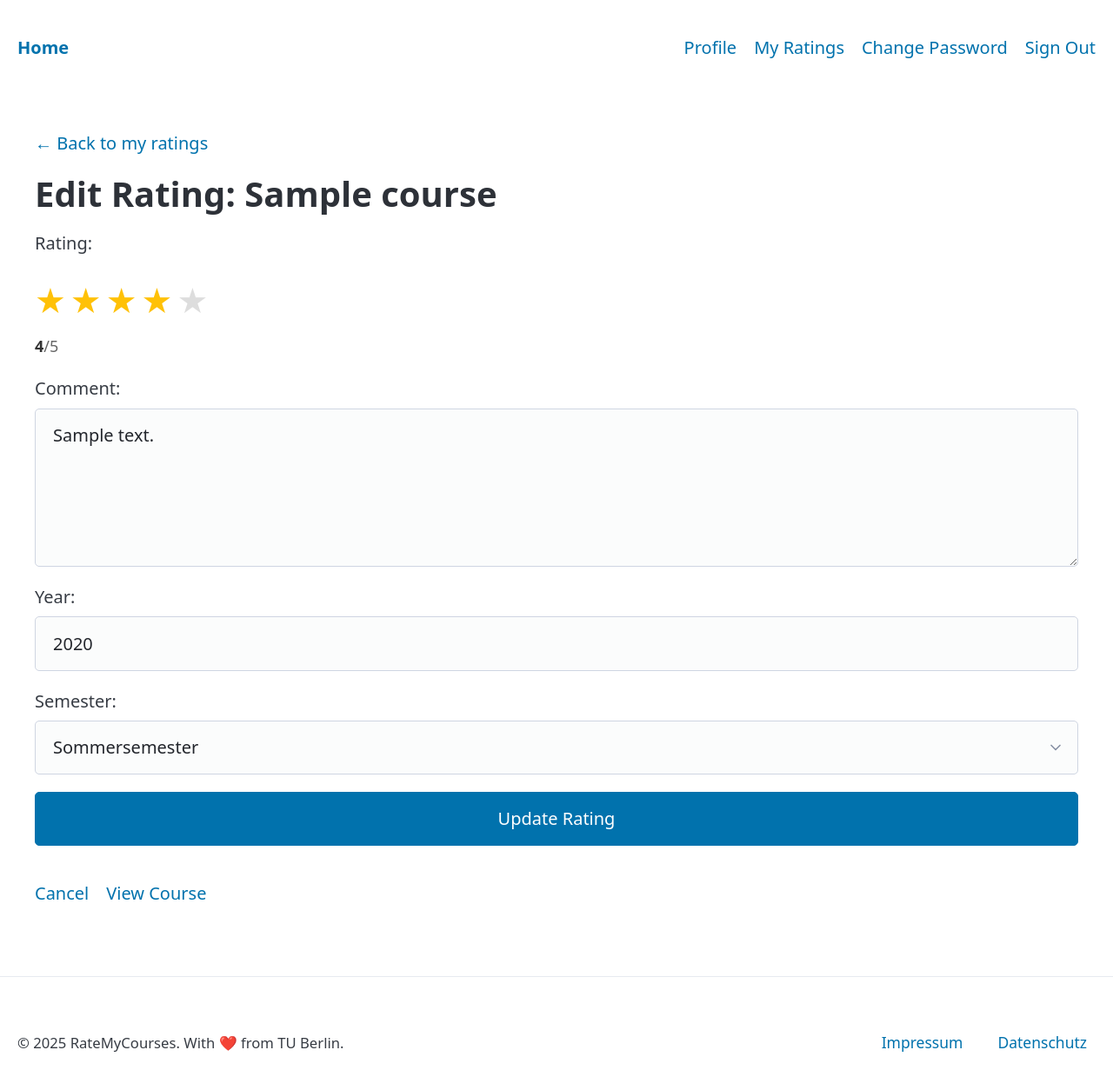
After one commit to alexschwind/ratemycourses, a Django app: page /ratings/1/edit/ in a window 1280 px wide, after a click on "Rating:". The commit adds this page. Shown: the whole page at 87% size. Run offline with Django 5.2, Linux system fonts and the light colour scheme; a user stored in the database is signed in; tables that the repository leaves empty hold one stand-in row (values such as "Sample post"); parts of the project's set-up code (start-up, migrations or seed data) failed here and were passed over; some libraries are stand-ins or nearby versions.

Commit message:
see all my ratings and can delete it

```diff
--- a/courses/views.py
+++ b/courses/views.py
@@ -3,6 +3,7 @@ from django.contrib.auth.decorators import login_required, user_passes_test
 from django.db import IntegrityError, transaction
 from django.db.models import Avg, Count
 from django.shortcuts import get_object_or_404, redirect, render
+from django.http import JsonResponse
 from .models import Course, Rating
 from .forms import RatingForm, CourseCSVUploadForm
 from django.db.models import Avg, Count, Value
@@ -233,3 +234,60 @@ def upload_courses_csv(request):
         form = CourseCSVUploadForm()
 
     return render(request, 'courses/upload_courses_csv.html', {'form': form})
+
+
+@login_required
+def my_ratings(request):
+    """View to display all ratings by the current user"""
+    ratings = Rating.objects.filter(user=request.user).select_related('course').order_by('-created_at')
+
+    return render(request, 'courses/my_ratings.html', {
+        'ratings': ratings
+    })
+
+
+@login_required
+def edit_rating(request, rating_id):
+    """View to edit an existing rating"""
+    rating = get_object_or_404(Rating, id=rating_id, user=request.user)
+
+    if request.method == "POST":
+        form = RatingForm(request.POST)
+        if form.is_valid():
+            data = form.cleaned_data
+            rating.rating = data["rating"]
+            rating.comment = data["comment"]
+            rating.year = data["year"]
+            rating.semester = data["semester"]
+            rating.save()
+            messages.success(request, "Your rating has been updated.")
+            return redirect("my_ratings")
+    else:
+        form = RatingForm(initial={
+            'rating': rating.rating,
+            'comment': rating.comment,
+            'year': rating.year,
+            'semester': rating.semester,
+        })
+
+    return render(request, 'courses/edit_rating.html', {
+        'form': form,
+        'rating': rating,
+        'course': rating.course
+    })
+
+
+@login_required
+def delete_rating(request, rating_id):
+    """View to delete a rating"""
+    rating = get_object_or_404(Rating, id=rating_id, user=request.user)
+
+    if request.method == "POST":
+        course_name = rating.course.name
+        rating.delete()
+        messages.success(request, f"Your rating for '{course_name}' has been deleted.")
+        return redirect("my_ratings")
+
+    return render(request, 'courses/delete_rating.html', {
+        'rating': rating
+    })
--- a/ratemycourses/urls.py
+++ b/ratemycourses/urls.py
@@ -18,6 +18,11 @@ urlpatterns = [
     path("courses/<slug:slug>/", cviews.course_detail, name="course_detail"),
     path("courses/<slug:slug>/rate/", cviews.add_rating, name="rate_course"),
 
+    # User rating management
+    path("my-ratings/", cviews.my_ratings, name="my_ratings"),
+    path("ratings/<int:rating_id>/edit/", cviews.edit_rating, name="edit_rating"),
+    path("ratings/<int:rating_id>/delete/", cviews.delete_rating, name="delete_rating"),
+
     # Legal pages
     path("impressum/", cviews.ImpressumView.as_view(), name="impressum"),
     path("privacy/", cviews.PrivacyView.as_view(), name="privacy"),
--- a/templates/allauth/layouts/base.html
+++ b/templates/allauth/layouts/base.html
@@ -22,6 +22,12 @@
                 </ul>
                 <ul>
                     {% if user.is_authenticated %}
+                        <li>
+                            <a href="{% url 'profile' %}">{% trans "Profile" %}</a>
+                        </li>
+                        <li>
+                            <a href="{% url 'my_ratings' %}">{% trans "My Ratings" %}</a>
+                        </li>
                         {% url 'account_change_password' as change_password_url_ %}
                         {% if change_password_url_ %}
                             <li>
@@ -67,7 +73,7 @@
         <footer class="container-fluid" style="margin-top: 2rem; padding-top: 2rem; border-top: 1px solid var(--pico-muted-border-color);">
             <div style="display: flex; justify-content: space-between; align-items: center; flex-wrap: wrap; gap: 1rem;">
                 <div>
-                    <small>&copy; {% now "Y" %} RateMyCourses. All rights reserved.</small>
+                    <small>&copy; {% now "Y" %} RateMyCourses. With ❤️ from TU Berlin.</small>
                 </div>
                 <nav>
                     <ul style="display: flex; gap: 1rem; margin: 0; list-style: none;">
--- /dev/null
+++ b/templates/courses/edit_rating.html
@@ -0,0 +1,157 @@
+{% extends "allauth/layouts/base.html" %}
+{% block title %}Edit Rating - {{course.name}}{% endblock %}
+{% block extra_head %}
+<style>
+/* Star Rating Styles */
+.star-rating-container {
+    margin: 1rem 0;
+}
+
+.star-rating .stars {
+    display: flex;
+    gap: 0.25rem;
+    margin-bottom: 0.5rem;
+}
+
+.star-rating .star {
+    font-size: 2rem;
+    color: #ddd;
+    cursor: pointer;
+    transition: color 0.2s ease;
+    user-select: none;
+}
+
+.star-rating .star:hover,
+.star-rating .star.active {
+    color: #ffc107;
+}
+
+.star-rating .star:hover ~ .star {
+    color: #ddd;
+}
+
+.rating-text {
+    font-size: 0.9rem;
+    color: #666;
+    margin-top: 0.5rem;
+}
+
+.rating-value {
+    font-weight: bold;
+    color: #333;
+}
+
+.rating-input {
+    display: none !important;
+}
+</style>
+{% endblock %}
+
+{% block extra_body %}
+<script>
+document.addEventListener('DOMContentLoaded', function() {
+    const starRating = document.querySelector('.star-rating');
+    if (!starRating) return;
+
+    const stars = starRating.querySelectorAll('.star');
+    const hiddenInput = starRating.parentElement.querySelector('.rating-input');
+    const ratingValue = starRating.querySelector('.rating-value');
+    const currentRating = parseInt(starRating.dataset.rating) || 0;
+
+    // Set initial state
+    updateStars(currentRating);
+
+    stars.forEach((star, index) => {
+        star.addEventListener('click', function() {
+            const value = parseInt(this.dataset.value);
+            updateStars(value);
+            hiddenInput.value = value;
+            ratingValue.textContent = value;
+        });
+
+        star.addEventListener('mouseenter', function() {
+            const value = parseInt(this.dataset.value);
+            updateStars(value);
+        });
+    });
+
+    starRating.addEventListener('mouseleave', function() {
+        const currentValue = parseInt(hiddenInput.value) || 0;
+        updateStars(currentValue);
+    });
+
+    function updateStars(rating) {
+        stars.forEach((star, index) => {
+            if (index < rating) {
+                star.classList.add('active');
+            } else {
+                star.classList.remove('active');
+            }
+        });
+    }
+});
+</script>
+{% endblock %}
+
+{% block content %}
+<main class="container">
+    <nav>
+        <ul>
+            <li><a href="{% url 'my_ratings' %}">← Back to my ratings</a></li>
+        </ul>
+    </nav>
+
+    <h1>Edit Rating: {{ course.name }}</h1>
+
+    <form method="post">
+        {% csrf_token %}
+
+        <label for="{{ form.rating.id_for_label }}">Rating:</label>
+        <div class="star-rating-container">
+            <div class="star-rating" data-rating="{{ form.rating.value|default:0 }}">
+                <div class="stars">
+                    <span class="star" data-value="1">★</span>
+                    <span class="star" data-value="2">★</span>
+                    <span class="star" data-value="3">★</span>
+                    <span class="star" data-value="4">★</span>
+                    <span class="star" data-value="5">★</span>
+                </div>
+                <div class="rating-text">
+                    <span class="rating-value">{{ form.rating.value|default:0 }}</span>/5
+                </div>
+            </div>
+            {{ form.rating }}
+        </div>
+        {% if form.rating.errors %}
+            <small>{{ form.rating.errors }}</small>
+        {% endif %}
+
+        <label for="{{ form.comment.id_for_label }}">Comment:</label>
+        {{ form.comment }}
+        {% if form.comment.errors %}
+            <small>{{ form.comment.errors }}</small>
+        {% endif %}
+
+        <label for="{{ form.year.id_for_label }}">Year:</label>
+        {{ form.year }}
+        {% if form.year.errors %}
+            <small>{{ form.year.errors }}</small>
+        {% endif %}
+
+        <label for="{{ form.semester.id_for_label }}">Semester:</label>
+        {{ form.semester }}
+        {% if form.semester.errors %}
+            <small>{{ form.semester.errors }}</small>
+        {% endif %}
+
+        <button type="submit">Update Rating</button>
+    </form>
+
+    <nav>
+        <ul>
+            <li><a href="{% url 'my_ratings' %}">Cancel</a></li>
+            <li><a href="{% url 'course_detail' course.slug %}">View Course</a></li>
+        </ul>
+    </nav>
+  </main>
+  {% endblock %}
```
Also changed, not shown: templates/courses/course_detail.html (+6 -1 lines), templates/courses/delete_rating.html (added, +43 -0 lines), templates/courses/my_ratings.html (added, +65 -0 lines), templates/profile.html (+13 -0 lines).
